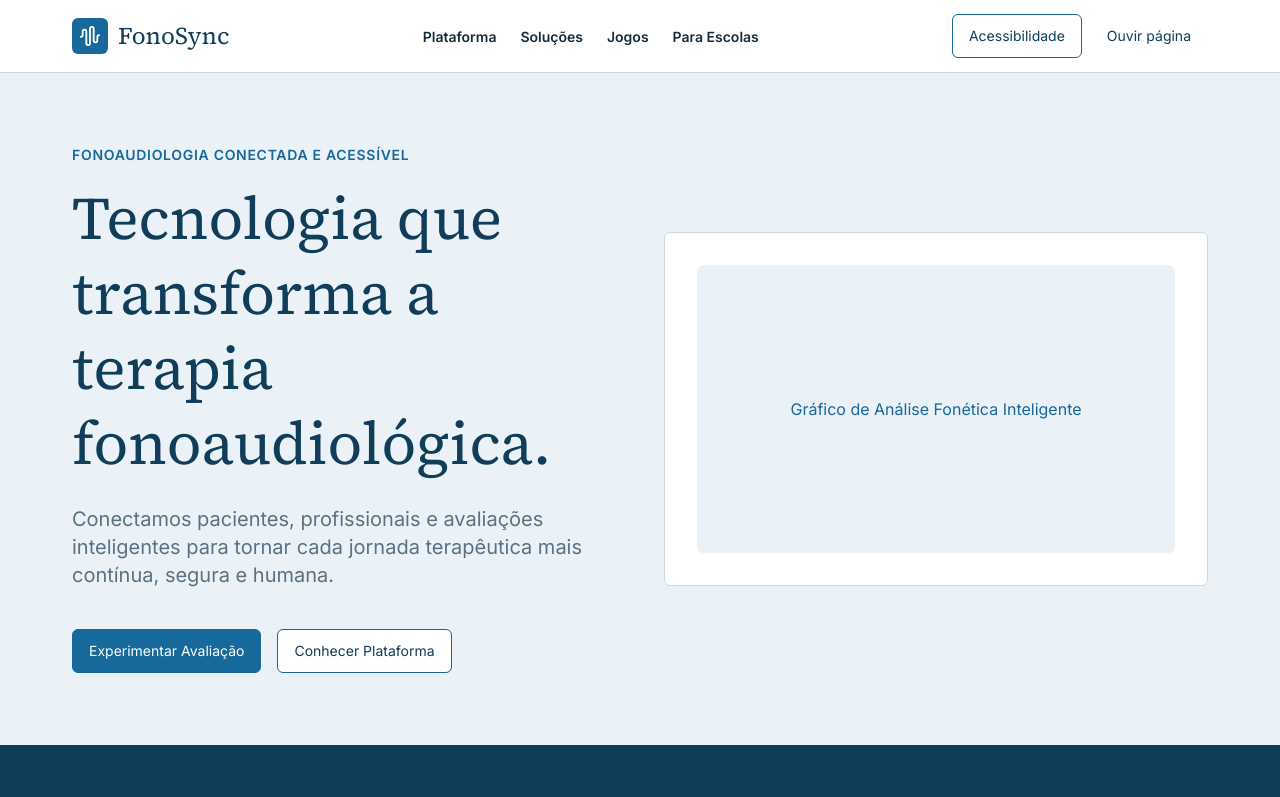
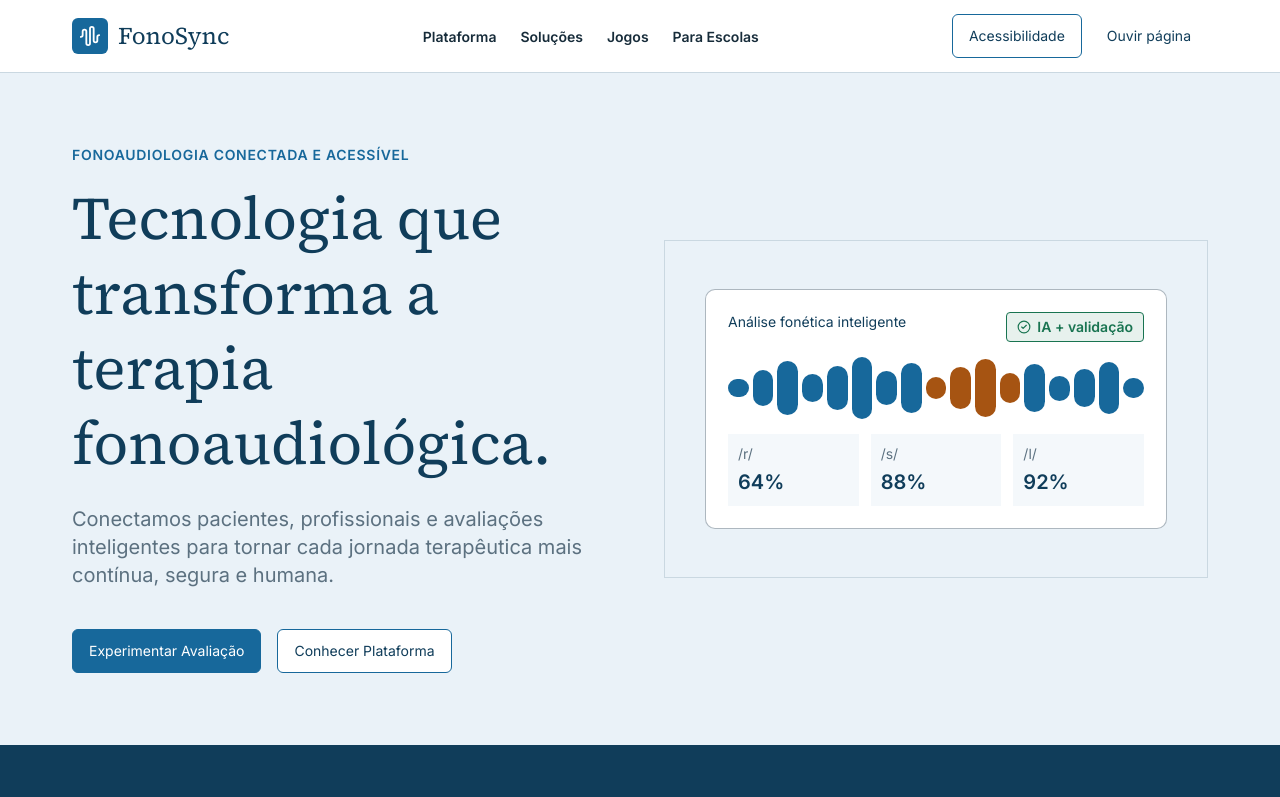
Before and after one commit to gastaogoncalves/fonosync, a React (Vite) app: page / in a window 1280 px wide. Shown: the top 797 px of the page. Built offline with nearby package versions, Linux system fonts and the light colour scheme.

Commit message:
feat: cria card de análise fonética do Hero

```diff
--- /dev/null
+++ b/src/components/PhoneticCard.jsx
@@ -0,0 +1,65 @@
+import { CircleCheck } from 'lucide-react';
+
+// Alturas (px) das barras da onda, na ordem do Figma.
+// Em "warning" fica o trecho em que a análise encontrou dificuldade.
+const waveform = [
+  { height: 18, tone: 'primary' },
+  { height: 36, tone: 'primary' },
+  { height: 54, tone: 'primary' },
+  { height: 28, tone: 'primary' },
+  { height: 44, tone: 'primary' },
+  { height: 62, tone: 'primary' },
+  { height: 34, tone: 'primary' },
+  { height: 50, tone: 'primary' },
+  { height: 22, tone: 'warning' },
+  { height: 42, tone: 'warning' },
+  { height: 58, tone: 'warning' },
+  { height: 30, tone: 'warning' },
+  { height: 48, tone: 'primary' },
+  { height: 25, tone: 'primary' },
+  { height: 38, tone: 'primary' },
+  { height: 52, tone: 'primary' },
+  { height: 20, tone: 'primary' },
+];
+
+const scores = [
+  { phoneme: '/r/', value: 64 },
+  { phoneme: '/s/', value: 88 },
+  { phoneme: '/l/', value: 92 },
+];
+
+export default function PhoneticCard() {
+  return (
+    <div className="flex items-center justify-center border border-line bg-mist px-10 py-12">
+      <div className="flex w-full max-w-120 flex-col gap-3.5 rounded-[10px] border border-muted/50 bg-white p-5.5">
+        <div className="flex items-start justify-between gap-4">
+          <p className="text-sm text-navy">Análise fonética inteligente</p>
+          <span className="flex items-center gap-1.5 rounded-sm border border-success bg-success/10 px-2.5 py-1 text-sm font-bold text-success">
+            <CircleCheck size={14} aria-hidden="true" />
+            IA + validação
+          </span>
+        </div>
+
+        {/* A onda é decorativa: o leitor de tela pula direto para as notas */}
+        <div className="flex h-16 items-center gap-1" aria-hidden="true">
+          {waveform.map((bar, index) => (
+            <span
+              key={index}
+              className={`flex-1 rounded-full ${bar.tone === 'warning' ? 'bg-warning' : 'bg-primary'}`}
+              style={{ height: bar.height }}
+            />
+          ))}
+        </div>
+
+        <dl className="flex gap-3">
+          {scores.map((score) => (
+            <div key={score.phoneme} className="flex flex-1 flex-col gap-1 bg-mist/50 p-2.5">
+              <dt className="text-sm text-muted">{score.phoneme}</dt>
+              <dd className="text-xl font-bold text-navy">{score.value}%</dd>
+            </div>
+          ))}
+        </dl>
+      </div>
+    </div>
+  );
+}
--- a/src/pages/LandingPage.jsx
+++ b/src/pages/LandingPage.jsx
@@ -1,6 +1,7 @@
 import Header from '../components/Header';
 import Button from '../components/Button';
 import FeatureRow from '../components/FeatureRow';
+import PhoneticCard from '../components/PhoneticCard';
 import Footer from '../components/Footer';
 
 export default function LandingPage() {
@@ -28,11 +29,7 @@ export default function LandingPage() {
               </div>
             </div>
 
-            <div className="rounded-md border border-line bg-white p-6 md:p-8">
-              <div className="flex h-72 items-center justify-center rounded-md bg-mist text-primary">
-                Gráfico de Análise Fonética Inteligente
-              </div>
-            </div>
+            <PhoneticCard />
           </div>
         </section>
 
```
